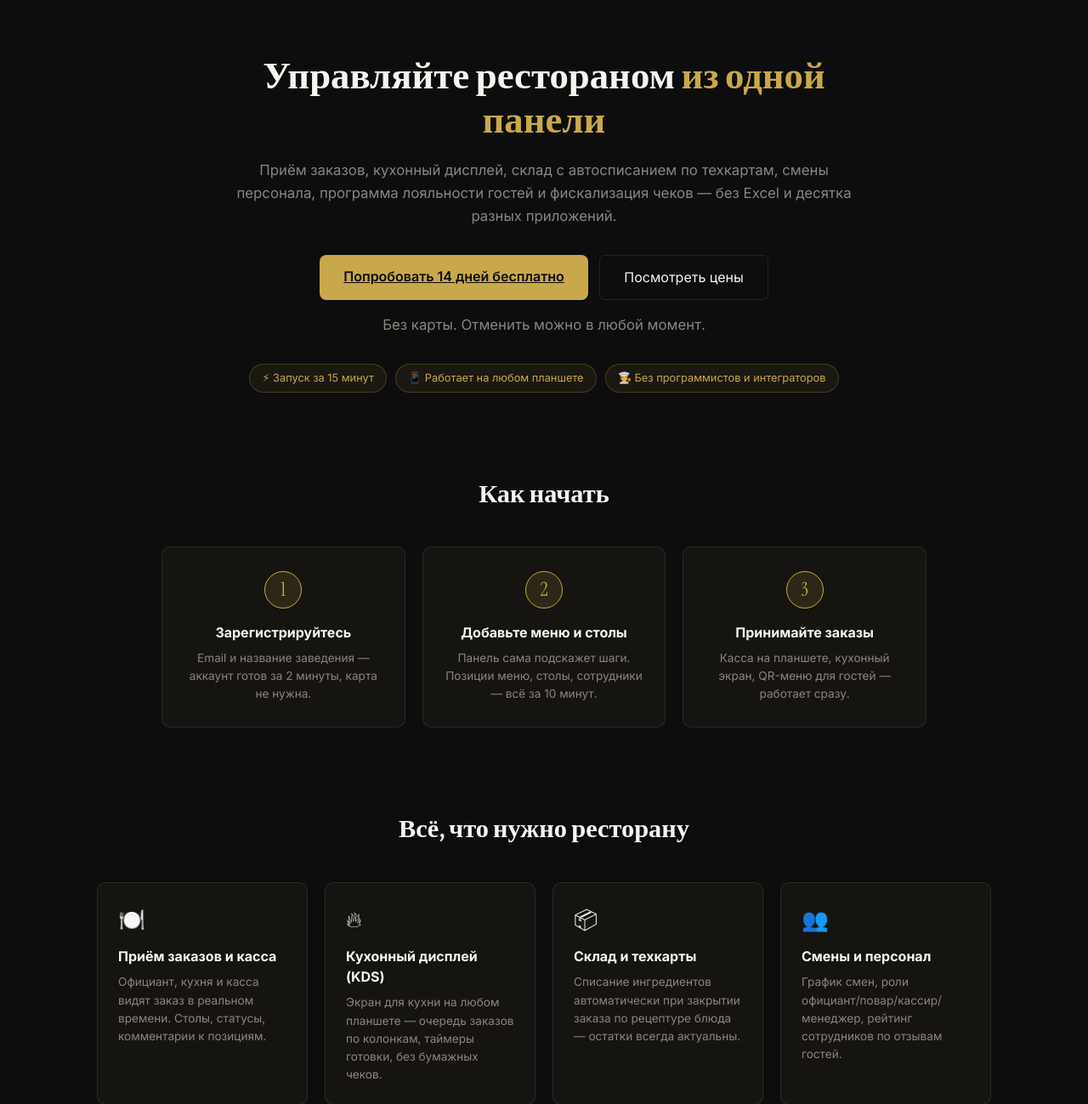
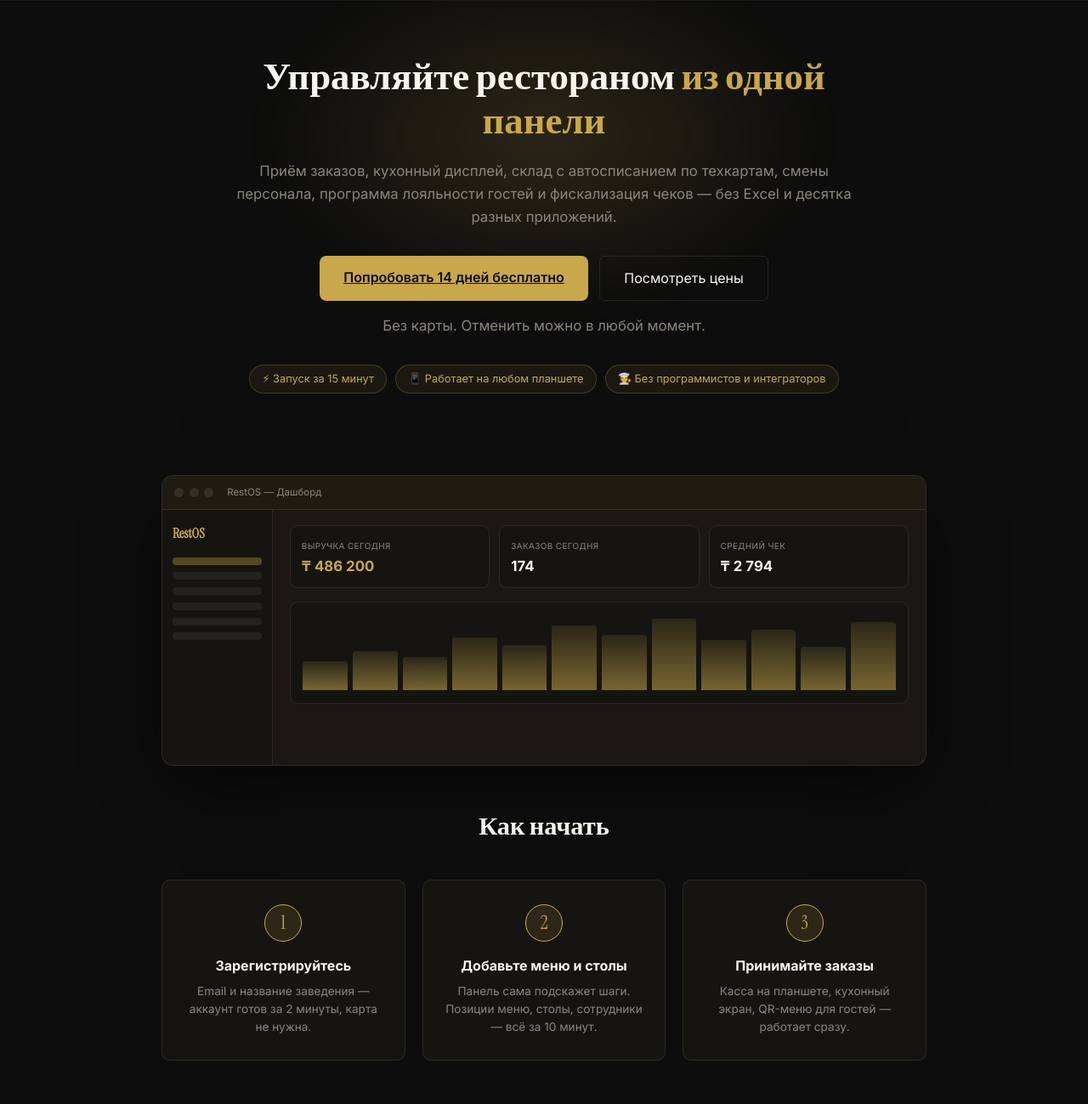
Before and after one commit to DimkaQQ/Restaurant, a Python web app: template app/templates/landing.html in a window 1280 px wide. Shown: the part 86-1385 px from the top of the page at 85% size. Run offline with Jinja, Linux system fonts and the light colour scheme; the template is opened without the code that fills it, so the values that code supplies are empty.

Commit message:
Polish landing + auth: hero product preview, glow, depth; fix stale CSS
First pass on the "rusty Mustang" — the landing and auth were the first thing a
prospect sees and looked sparse and flat.

- Landing hero was text-only (the #1 conversion weakness). Add a stylized
  product-preview window (dashboard: revenue chart + stat tiles) so the hero
  shows the product, plus a soft gold radial glow behind the headline and a
  sticky translucent nav for presence on scroll.
- Login/register were a plain card on flat black. Add a subtle gold glow
  backdrop and card shadow for depth.
- Fix a real bug: all three loaded main.css?v=19 while the app is on v=20, so
  they were rendering against a stale cached stylesheet.

Verified: all three public routes render 200 with v20; no new strings.

Co-Authored-By: Claude Opus 4.8 <noreply@anthropic.com>
Claude-Session: https://claude.ai/code/session_01EgDhme2U1XmXG3Q9QjoJPh

```diff
--- a/app/templates/landing.html
+++ b/app/templates/landing.html
@@ -20,9 +20,39 @@
   <meta name="twitter:description" content="{{ _('RestOS — приём заказов, кухонный дисплей, склад, смены персонала, программа лояльности и фискализация чеков в одной панели. 14 дней бесплатно.') }}">
   <meta name="twitter:image" content="{{ public_url }}/static/og-image.png">
   <link rel="stylesheet" href="/static/fonts/fonts.css">
-  <link rel="stylesheet" href="/static/css/main.css?v=19">
+  <link rel="stylesheet" href="/static/css/main.css?v=20">
   <style>
     body.landing-body { display: block; background: var(--black); }
+    /* Sticky, translucent nav so the brand stays present as you scroll */
+    .lnd-nav-wrap { position: sticky; top: 0; z-index: 50; background: color-mix(in srgb, var(--black) 82%, transparent); backdrop-filter: blur(10px); border-bottom: 1px solid color-mix(in srgb, var(--border) 60%, transparent); }
+    /* Hero focal point: a soft gold glow behind the headline + a product preview */
+    .lnd-hero { position: relative; }
+    .lnd-hero::before {
+      content: ''; position: absolute; top: -10%; left: 50%; transform: translateX(-50%);
+      width: 680px; height: 420px; max-width: 100%;
+      background: radial-gradient(ellipse at center, color-mix(in srgb, var(--gold) 16%, transparent), transparent 70%);
+      filter: blur(20px); z-index: -1; pointer-events: none;
+    }
+    /* Product preview: a stylized "app window" so the hero shows the product */
+    .lnd-preview { max-width: 940px; margin: 3rem auto 0; padding: 0 1.25rem; }
+    .lnd-window { border: 1px solid var(--border); border-radius: 14px; overflow: hidden; background: var(--card-2, #14120e); box-shadow: 0 30px 80px -20px rgba(0,0,0,.7); }
+    .lnd-window-bar { display: flex; align-items: center; gap: .4rem; padding: .7rem .9rem; background: color-mix(in srgb, var(--gold) 5%, var(--card)); border-bottom: 1px solid var(--border); }
+    .lnd-window-bar i { width: 11px; height: 11px; border-radius: 50%; background: var(--border); display: inline-block; }
+    .lnd-window-bar span { margin-left: .6rem; font-size: .72rem; color: var(--muted); }
+    .lnd-app { display: grid; grid-template-columns: 130px 1fr; min-height: 300px; }
+    .lnd-app-side { background: var(--card); border-right: 1px solid var(--border); padding: 1rem .75rem; display: flex; flex-direction: column; gap: .55rem; }
+    .lnd-app-side b { font-family: 'Instrument Serif', serif; font-size: 1rem; color: var(--gold); margin-bottom: .4rem; }
+    .lnd-app-side em { height: 9px; border-radius: 4px; background: var(--hover); font-style: normal; }
+    .lnd-app-side em.on { background: color-mix(in srgb, var(--gold) 35%, transparent); }
+    .lnd-app-main { padding: 1.1rem 1.25rem; }
+    .lnd-app-tiles { display: grid; grid-template-columns: repeat(3, 1fr); gap: .7rem; margin-bottom: 1rem; }
+    .lnd-app-tile { background: var(--card); border: 1px solid var(--border); border-radius: 9px; padding: .7rem .8rem; }
+    .lnd-app-tile small { color: var(--muted); font-size: .62rem; text-transform: uppercase; letter-spacing: .04em; }
+    .lnd-app-tile b { display: block; font-size: 1.05rem; margin-top: .2rem; }
+    .lnd-app-tile b.gold { color: var(--gold); }
+    .lnd-app-chart { display: flex; align-items: flex-end; gap: 6px; height: 120px; background: var(--card); border: 1px solid var(--border); border-radius: 9px; padding: .9rem; }
+    .lnd-app-chart i { flex: 1; background: linear-gradient(to top, color-mix(in srgb, var(--gold) 55%, transparent), color-mix(in srgb, var(--gold) 12%, transparent)); border-radius: 3px 3px 0 0; }
+    @media (max-width: 620px) { .lnd-app { grid-template-columns: 1fr; } .lnd-app-side { display: none; } }
     .lnd-nav {
       display: flex; align-items: center; justify-content: space-between;
       max-width: 1100px; margin: 0 auto; padding: 1.5rem 1.5rem;
@@ -128,6 +158,7 @@
 </head>
 <body class="landing-body">
 
+  <div class="lnd-nav-wrap">
   <nav class="lnd-nav">
     <div class="auth-logo" style="font-size:1.3rem">
       <span class="logo-serif">Rest</span><span class="logo-mono">OS</span>
@@ -144,6 +175,7 @@
       <a href="/auth/register" class="btn-primary">{{ _("Начать бесплатно") }}</a>
     </div>
   </nav>
+  </div>
 
   <section class="lnd-hero">
     <h1>{{ _("Управляйте рестораном") }} <em>{{ _("из одной панели") }}</em></h1>
@@ -159,6 +191,31 @@
       <span class="lnd-badge">🧑‍🍳 {{ _("Без программистов и интеграторов") }}</span>
     </div>
   </section>
+
+  <!-- Product preview: a stylized app window so the hero isn't text-only -->
+  <div class="lnd-preview">
+    <div class="lnd-window">
+      <div class="lnd-window-bar"><i></i><i></i><i></i><span>RestOS — {{ _("Дашборд") }}</span></div>
+      <div class="lnd-app">
+        <div class="lnd-app-side">
+          <b>RestOS</b>
+          <em class="on"></em><em></em><em></em><em></em><em></em><em></em>
+        </div>
+        <div class="lnd-app-main">
+          <div class="lnd-app-tiles">
+            <div class="lnd-app-tile"><small>{{ _("Выручка сегодня") }}</small><b class="gold">₸ 486 200</b></div>
+            <div class="lnd-app-tile"><small>{{ _("Заказов сегодня") }}</small><b>174</b></div>
+            <div class="lnd-app-tile"><small>{{ _("Средний чек") }}</small><b>₸ 2 794</b></div>
+          </div>
+          <div class="lnd-app-chart">
+            <i style="height:38%"></i><i style="height:52%"></i><i style="height:44%"></i><i style="height:70%"></i>
+            <i style="height:60%"></i><i style="height:85%"></i><i style="height:73%"></i><i style="height:95%"></i>
+            <i style="height:66%"></i><i style="height:80%"></i><i style="height:58%"></i><i style="height:90%"></i>
+          </div>
+        </div>
+      </div>
+    </div>
+  </div>
 
   <section class="lnd-section" id="how">
     <h2>{{ _("Как начать") }}</h2>
```
Also changed, not shown: app/templates/login.html (+6 -2 lines), app/templates/register.html (+5 -2 lines).
